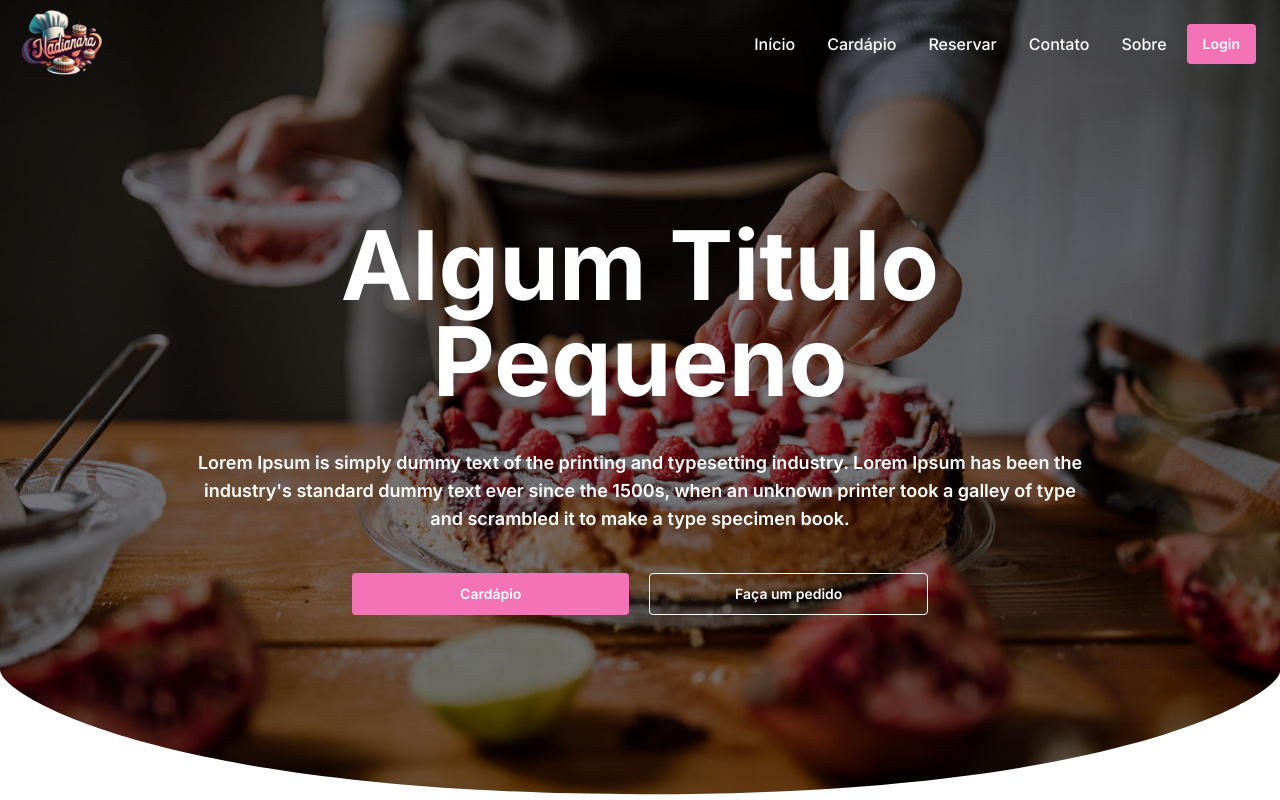
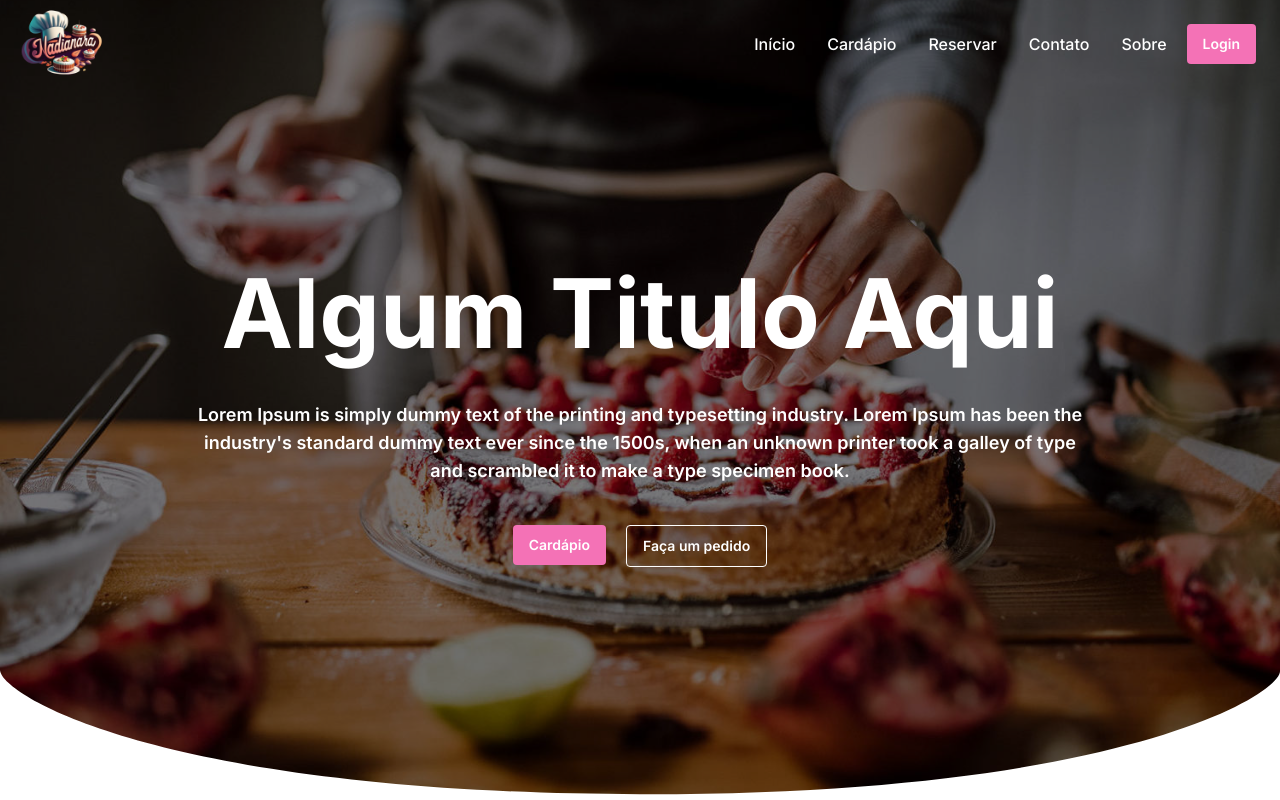
Before and after one commit to Arthurdelucahonorato/mei-erp, a Next.js app: page / in a window 1280 px wide. Shown: the top 800 px of the page. Built offline with nearby package versions, Linux system fonts and the light colour scheme.

Commit message:
FEAT: Animações na pagina inicial

```diff
--- a/package.json
+++ b/package.json
@@ -32,12 +32,14 @@
     "react-hook-form": "^7.46.1",
     "react-hot-toast": "^2.4.1",
     "react-icons": "^4.11.0",
+    "react-intersection-observer": "^9.5.2",
     "tailwindcss": "3.3.3",
     "typescript": "5.1.6",
     "zod": "^3.22.2"
   },
   "devDependencies": {
     "@faker-js/faker": "^8.0.2",
-    "@types/lodash": "^4.14.198"
+    "@types/lodash": "^4.14.198",
+    "@types/react-scroll": "^1.8.7"
   }
 }
--- a/src/pages/index.tsx
+++ b/src/pages/index.tsx
@@ -1,58 +1,170 @@
 import { Button } from "@/components/Button";
-import Bolo1 from '@/assets/boloChocolateMorango.jpeg'
+import Bolo1 from "@/assets/boloChocolateMorango.jpeg";
 import Image from "next/image";
-import {
-  BsMap,
-  BsBasket,
-  BsCalendar3
-} from "react-icons/bs";
+import { BsMap, BsBasket, BsCalendar3 } from "react-icons/bs";
+import React, { useState, useEffect } from "react";
+import { useInView } from "react-intersection-observer";
+import { motion, useAnimation } from "framer-motion";
+
 export default function Home() {
+  const titleVariants = {
+    initial: {
+      x: "100%", // Começa fora da tela à direita
+      opacity: 0,
+    },
+    animate: {
+      x: 0, // Move para o centro da tela
+      opacity: 1,
+      transition: {
+        duration: 1,
+        type: "spring",
+        damping: 10,
+        stiffness: 100,
+      },
+    },
+  };
+
+  const squareVariants = {
+    visible: { opacity: 1, x: 0, transition: { duration: 1 } },
+    hidden: { opacity: 0, x: -50 },
+  };
+
+  const [ref, inView] = useInView();
+
+  const controls = useAnimation();
+
+  useEffect(() => {
+    if (inView) {
+      controls.start("visible");
+    } else {
+      controls.start("hidden");
+    }
+  }, [controls, inView]);
+
   return (
     <div className="flex flex-col bg-red-50 ">
       <section className="flex flex-col h-screen">
-        <div className="absolute w-full left-0 overflow-hidden top-0 h-screen bg-[url('../assets/homeBackground.jpg')] bg-no-repeat bg-center bg-cover"></div>
-        <div className="absolute flex flex-1 pt-[88px] w-full h-full justify-center text-white backdrop-brightness-95 bg-black bg-opacity-50">
-          <div className="flex flex-col justify-center items-center mx-48 mb-14 gap-10 ">
-            <h1 className="font-bold text-8xl text-center">
-              Algum Titulo Pequeno
-            </h1>
-            <p className="font-semibold text-lg text-center">
-              Lorem Ipsum is simply dummy text of the printing and typesetting industry. Lorem Ipsum has been the industry's standard dummy text ever since the 1500s, when an unknown printer took a galley of type and scrambled it to make a type specimen book.
-            </p>
-            <div className="flex w-full max-w-xl flex-col md:flex-row gap-5">
-              <Button variant="primary">
-                Cardápio
-              </Button>
-              <Button variant="ghost">
-                Faça um pedido
-              </Button>
+        <div className="relative w-full left-0 overflow-hidden top-0 h-screen bg-[url('../assets/homeBackground.jpg')] bg-no-repeat bg-center bg-cover">
+          <motion.div
+            initial={{ opacity: 0, x: -50 }}
+            animate={{ opacity: 1, x: 0 }}
+            transition={{ duration: 1 }}
+            className="absolute flex flex-1 pt-[88px] w-full h-full justify-center text-white backdrop-brightness-95 bg-black bg-opacity-50"
+          >
+            <div className="flex flex-col justify-center items-center mx-48 mb-14 gap-10">
+              <motion.h1
+                initial="initial"
+                animate="animate"
+                variants={titleVariants}
+                className="font-bold text-8xl text-center"
+              >
+                Algum Titulo Aqui
+              </motion.h1>
+              <motion.p
+                initial={{ opacity: 0 }}
+                animate={{ opacity: 1 }}
+                transition={{ delay: 1, duration: 1 }}
+                className="font-semibold text-lg text-center"
+              >
+                Lorem Ipsum is simply dummy text of the printing and typesetting
+                industry. Lorem Ipsum has been the industry's standard dummy
+                text ever since the 1500s, when an unknown printer took a galley
+                of type and scrambled it to make a type specimen book.
+              </motion.p>
+              <div className="flex w-full max-w-xl mx-auto justify-center flex-col md:flex-row gap-5">
+                <motion.div
+                  initial={{ scale: 0 }}
+                  animate={{ scale: 1 }}
+                  transition={{ delay: 1.5, duration: 0.5 }}
+                >
+                  <Button>Cardápio</Button>
+                </motion.div>
+                <motion.div
+                  initial={{ scale: 0 }}
+                  animate={{ scale: 1 }}
+                  transition={{ delay: 1.5, duration: 0.5 }}
+                >
+                  <Button variant="ghost">Faça um pedido</Button>
+                </motion.div>
+              </div>
             </div>
-          </div>
+          </motion.div>
         </div>
-        <div className="absolute w-full left-0 bottom-0 overflow-hidden border-white border-b-2" >
-          <svg xmlns="http://www.w3.org/2000/svg" viewBox="0 0 1000 100" preserveAspectRatio="none">
-            <path className="fill-white" d="M500,97C126.7,96.3,0.8,19.8,0,0v100l1000,0V1C1000,19.4,873.3,97.8,500,97z"></path>
+        <div className="absolute w-full left-0 bottom-0 overflow-hidden border-white border-b-2">
+          <svg
+            xmlns="http://www.w3.org/2000/svg"
+            viewBox="0 0 1000 100"
+            preserveAspectRatio="none"
+          >
+            <path
+              className="fill-white"
+              d="M500,97C126.7,96.3,0.8,19.8,0,0v100l1000,0V1C1000,19.4,873.3,97.8,500,97z"
+            ></path>
           </svg>
         </div>
-
       </section>
       <section className="flex items-center flex-col w-screen bg-gray-100">
         <div className="flex flex-col lg:flex-row flex-1 gap-16 my-20">
-          <div className="flex flex-1 items-center flex-col max-w-xs gap-5">
-            <Image src={Bolo1} alt="bolo" className="rounded-full aspect-square object-cover max-w-[15rem] " />
+          <motion.div
+            ref={ref}
+            animate={controls}
+            initial="hidden"
+            variants={squareVariants}
+            transition={{ duration: 1, delay: 0.1 }}
+            className="flex flex-1 items-center flex-col max-w-xs gap-5"
+          >
+            <Image
+              src={Bolo1}
+              alt="bolo"
+              className="rounded-full aspect-square object-cover max-w-[15rem] "
+            />
             <h3 className="text-2xl font-bold text-primary">Algum texto</h3>
-            <p className="text-base font-sans text-black text-center">Lorem Ipsum is simply dummy text of the printing and typesetting industry. Lorem Ipsum has been the industry's standard dummy text ever since the 1500.</p>
-          </div>
-          <div className="flex flex-1 items-center flex-col max-w-xs gap-5 mt-28">
-            <Image src={Bolo1} alt="bolo" className="rounded-full aspect-square object-cover max-w-[15rem] " />
+            <p className="text-base font-sans text-black text-center">
+              Lorem Ipsum is simply dummy text of the printing and typesetting
+              industry. Lorem Ipsum has been the industry's standard dummy text
+              ever since the 1500.
+            </p>
+          </motion.div>
+          <motion.div
+            ref={ref}
+            initial="hidden"
+            animate={controls}
+            variants={squareVariants}
+            transition={{ duration: 1, delay: 0.2 }}
+            className="flex flex-1 items-center flex-col max-w-xs gap-5 mt-28"
+          >
+            <Image
+              src={Bolo1}
+              alt="bolo"
+              className="rounded-full aspect-square object-cover max-w-[15rem] "
+            />
             <h3 className="text-2xl font-bold text-primary">Algum texto</h3>
-            <p className="text-base font-sans text-black text-center">Lorem Ipsum is simply dummy text of the printing and typesetting industry. Lorem Ipsum has been the industry's standard dummy text ever since the 1500.</p>
-          </div>
-          <div className="flex flex-1 items-center flex-col max-w-xs gap-5">
-            <Image src={Bolo1} alt="bolo" className="rounded-full aspect-square object-cover max-w-[15rem] " />
+            <p className="text-base font-sans text-black text-center">
+              Lorem Ipsum is simply dummy text of the printing and typesetting
+              industry. Lorem Ipsum has been the industry's standard dummy text
+              ever since the 1500.
+            </p>
+          </motion.div>
+          <motion.div
+            ref={ref}
+            initial="hidden"
+            animate={controls}
+            variants={squareVariants}
+            transition={{ duration: 1, delay: 0.3 }}
+            className="flex flex-1 items-center flex-col max-w-xs gap-5"
+          >
+            <Image
+              src={Bolo1}
+              alt="bolo"
+              className="rounded-full aspect-square object-cover max-w-[15rem] "
+            />
             <h3 className="text-2xl font-bold text-primary">Algum texto</h3>
-            <p className="text-base font-sans text-black text-center">Lorem Ipsum is simply dummy text of the printing and typesetting industry. Lorem Ipsum has been the industry's standard dummy text ever since the 1500.</p>
-          </div>
+            <p className="text-base font-sans text-black text-center">
+              Lorem Ipsum is simply dummy text of the printing and typesetting
+              industry. Lorem Ipsum has been the industry's standard dummy text
+              ever since the 1500.
+            </p>
+          </motion.div>
         </div>
       </section>
       <section className="flex flex-1 bg-gray-300">
@@ -73,9 +185,7 @@ export default function Home() {
             <h4 className="font-bold text-white text-2xl text-center">
               Escolha os produtos no cardápio online
             </h4>
-            <h5 className="font-bold text-white text-sm">
-              {"-->"}
-            </h5>
+            <h5 className="font-bold text-white text-sm">{"-->"}</h5>
           </div>
           <div className="flex flex-1 flex-col justify-center items-center gap-6 text-white">
             <div className="bg-primary p-10 rounded-full">
@@ -84,9 +194,7 @@ export default function Home() {
             <h4 className="font-bold text-white text-2xl  text-center">
               Faça seu pedido e aguarde a confirmação
             </h4>
-            <h5 className="font-bold text-white text-sm">
-              {"-->"}
-            </h5>
+            <h5 className="font-bold text-white text-sm">{"-->"}</h5>
           </div>
           <div className="flex flex-1 flex-col justify-center items-center gap-6 text-white">
             <div className="bg-primary p-10 rounded-full">
@@ -95,12 +203,10 @@ export default function Home() {
             <h4 className="font-bold text-white text-2xl text-center">
               Retire sua encomenda na data combinada
             </h4>
-            <h5 className="font-bold text-white text-sm">
-              {"✓"}
-            </h5>
+            <h5 className="font-bold text-white text-sm">{"✓"}</h5>
           </div>
-        </div >
-      </section >
-    </div >
+        </div>
+      </section>
+    </div>
   );
 }
```
Also changed, not shown: 1 other file (tests, documents, lock files or other folders).
